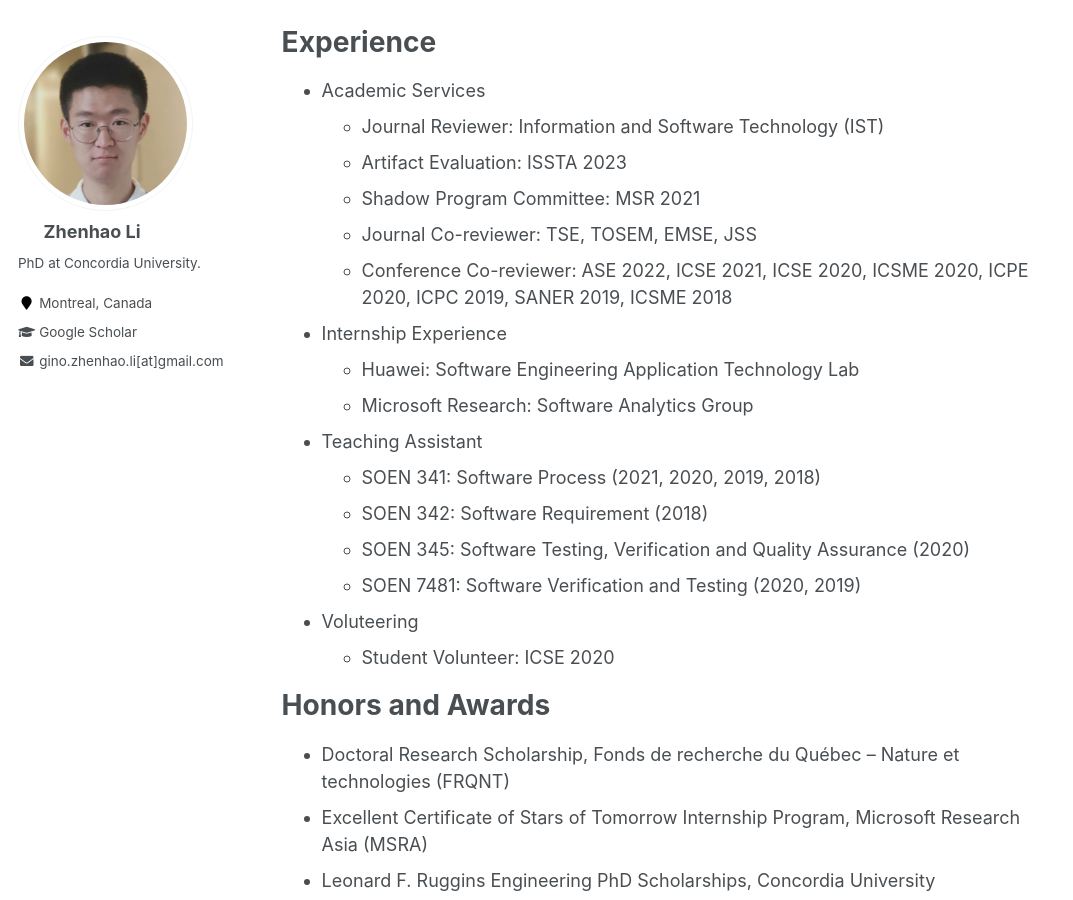
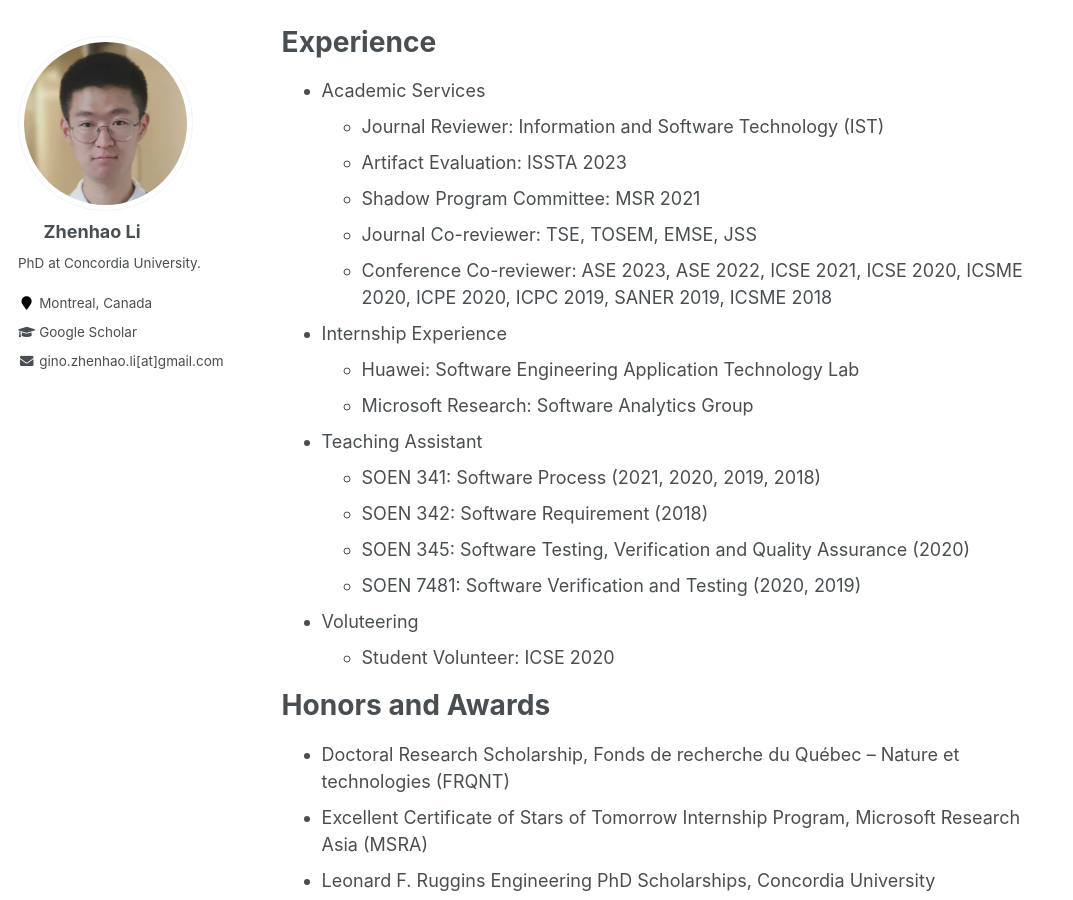
Before and after one commit to ginolzh/ginolzh.github.io, a Jekyll site: the page built from _pages/about.md, in a window 1280 px wide and 900 px high, scrolled down 1579 px. Shown: the whole window, without its empty margins (0-1073 px from the left). Built offline with Jekyll 4.4.1, drawn with Linux system fonts in a browser that asks for light colours.

Commit message:
Update about.md

```diff
--- a/_pages/about.md
+++ b/_pages/about.md
@@ -60,7 +60,7 @@ Experience
   * Artifact Evaluation: ISSTA 2023
   * Shadow Program Committee: MSR 2021
   * Journal Co-reviewer: TSE, TOSEM, EMSE, JSS
-  * Conference Co-reviewer: ASE 2022, ICSE 2021, ICSE 2020, ICSME 2020, ICPE 2020, ICPC 2019, SANER 2019, ICSME 2018
+  * Conference Co-reviewer: ASE 2023, ASE 2022, ICSE 2021, ICSE 2020, ICSME 2020, ICPE 2020, ICPC 2019, SANER 2019, ICSME 2018
 * Internship Experience
   * Huawei: Software Engineering Application Technology Lab
   * Microsoft Research: Software Analytics Group
```
